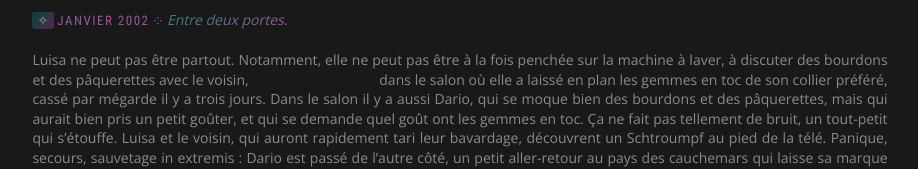
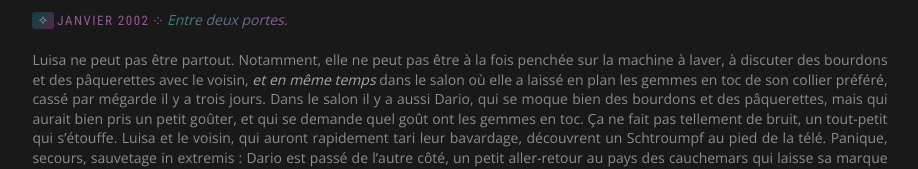
Before and after one commit to katzent/prezdario, a plain HTML site: page index.html in a window 1280 px wide. Shown: the part 410-579 px from the top of the page, without its empty margins (180-1098 px from the left). Drawn offline with Linux system fonts and the light colour scheme.

Commit message:
Update global.css

```diff
--- a/style/global.css
+++ b/style/global.css
@@ -88,8 +88,6 @@ i1 {
 i {
     display: inline;
     color: var(--text);
-    background-clip: text;
-    -webkit-text-fill-color: transparent;
     font-style: italic;
     filter: var(--brightness-text);
 }
```
